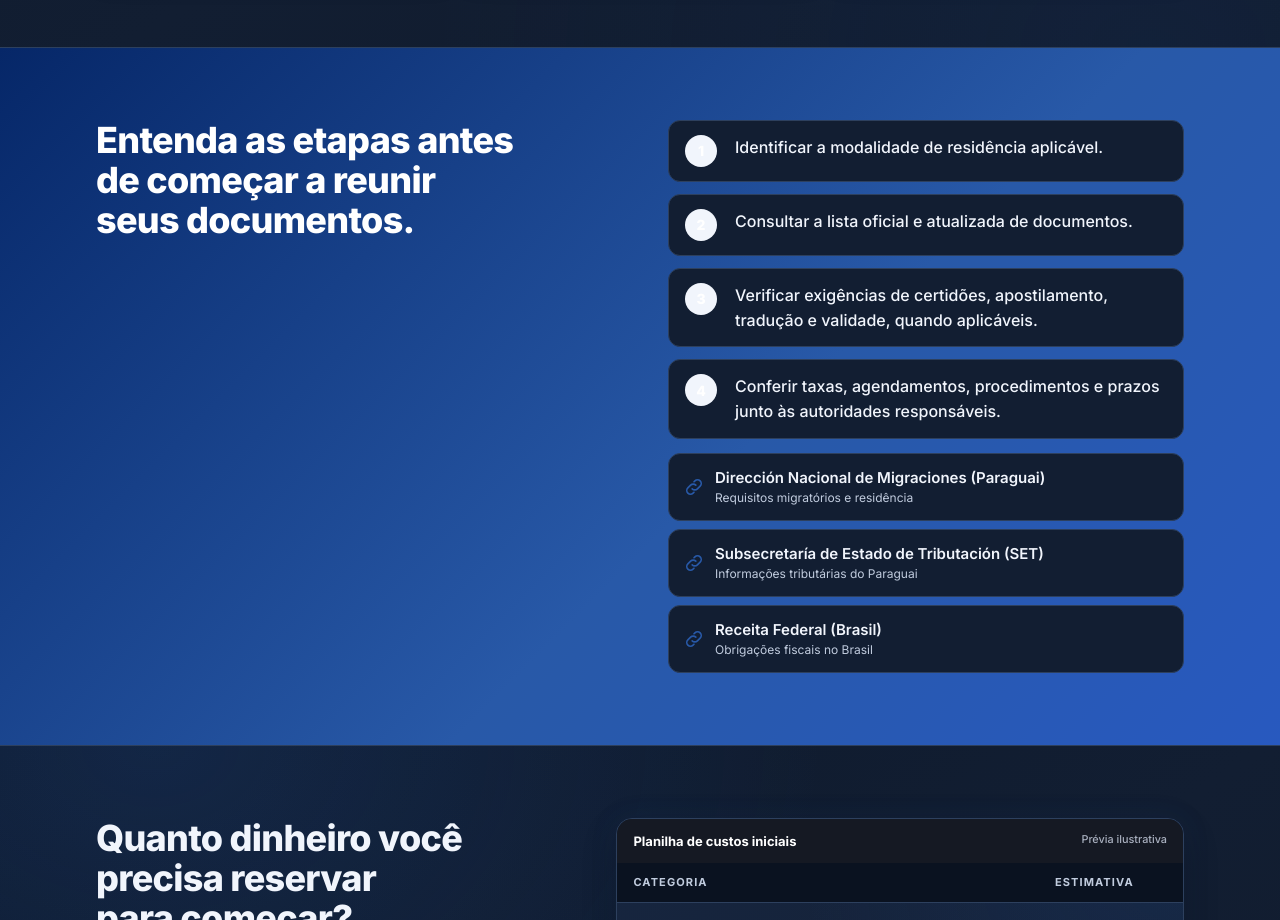
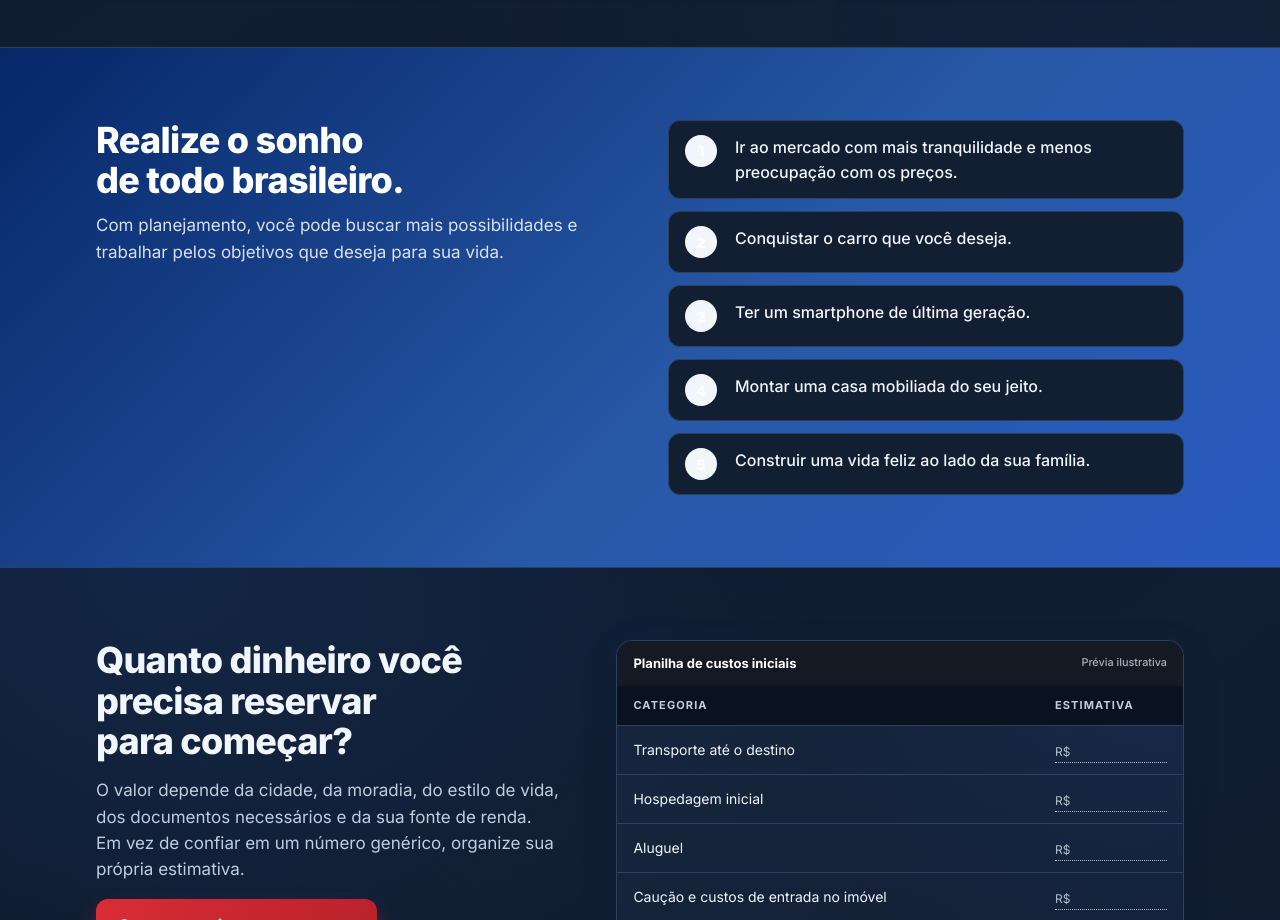
Before and after one commit to eduardoftn1/DSL, a React (Vite) app: page / in a window 1280 px wide. Shown: the part 4480-5400 px from the top of the page. Built offline with nearby package versions, Linux system fonts and the light colour scheme.

Commit message:
troque a sessao: Entenda as etapas antes de começar a reunir seus do...
Gerado pelo Zenly.

```diff
--- a/src/sections/Plan.jsx
+++ b/src/sections/Plan.jsx
@@ -2,12 +2,13 @@ import { CONFIG } from "../config";
 import { useApp } from "../context";
 import Icon from "../components/Icon";
 
-/* ---------- Documentação e residência ---------- */
-const STEPS = [
-  "Identificar a modalidade de residência aplicável.",
-  "Consultar a lista oficial e atualizada de documentos.",
-  "Verificar exigências de certidões, apostilamento, tradução e validade, quando aplicáveis.",
-  "Conferir taxas, agendamentos, procedimentos e prazos junto às autoridades responsáveis.",
+/* ---------- Benefícios e objetivos ---------- */
+const BENEFITS = [
+  "Ir ao mercado com mais tranquilidade e menos preocupação com os preços.",
+  "Conquistar o carro que você deseja.",
+  "Ter um smartphone de última geração.",
+  "Montar uma casa mobiliada do seu jeito.",
+  "Construir uma vida feliz ao lado da sua família.",
 ];
 
 export function Docs() {
@@ -16,26 +17,16 @@ export function Docs() {
       <div className="wrap docs-grid">
         <div>
           <div className="section-head" style={{ marginBottom: 20 }}>
-            <h2 id="h-docs">Entenda as etapas antes de começar a reunir seus documentos.</h2>
+            <h2 id="h-docs">Realize o sonho de todo brasileiro.</h2>
+            <p>Com planejamento, você pode buscar mais possibilidades e trabalhar pelos objetivos que deseja para sua vida.</p>
           </div>
         </div>
         <div>
           <ol className="steps">
-            {STEPS.map((s) => (
-              <li key={s}>{s}</li>
+            {BENEFITS.map((benefit) => (
+              <li key={benefit}>{benefit}</li>
             ))}
           </ol>
-          <div className="links" aria-label="Fontes oficiais para consulta">
-            {CONFIG.officialLinks.map((l) => (
-              <a key={l.url} href={l.url} target="_blank" rel="noopener noreferrer">
-                <Icon name="link" />
-                <span>
-                  {l.label}
-                  <small>{l.note}</small>
-                </span>
-              </a>
-            ))}
-          </div>
         </div>
       </div>
     </section>
```
